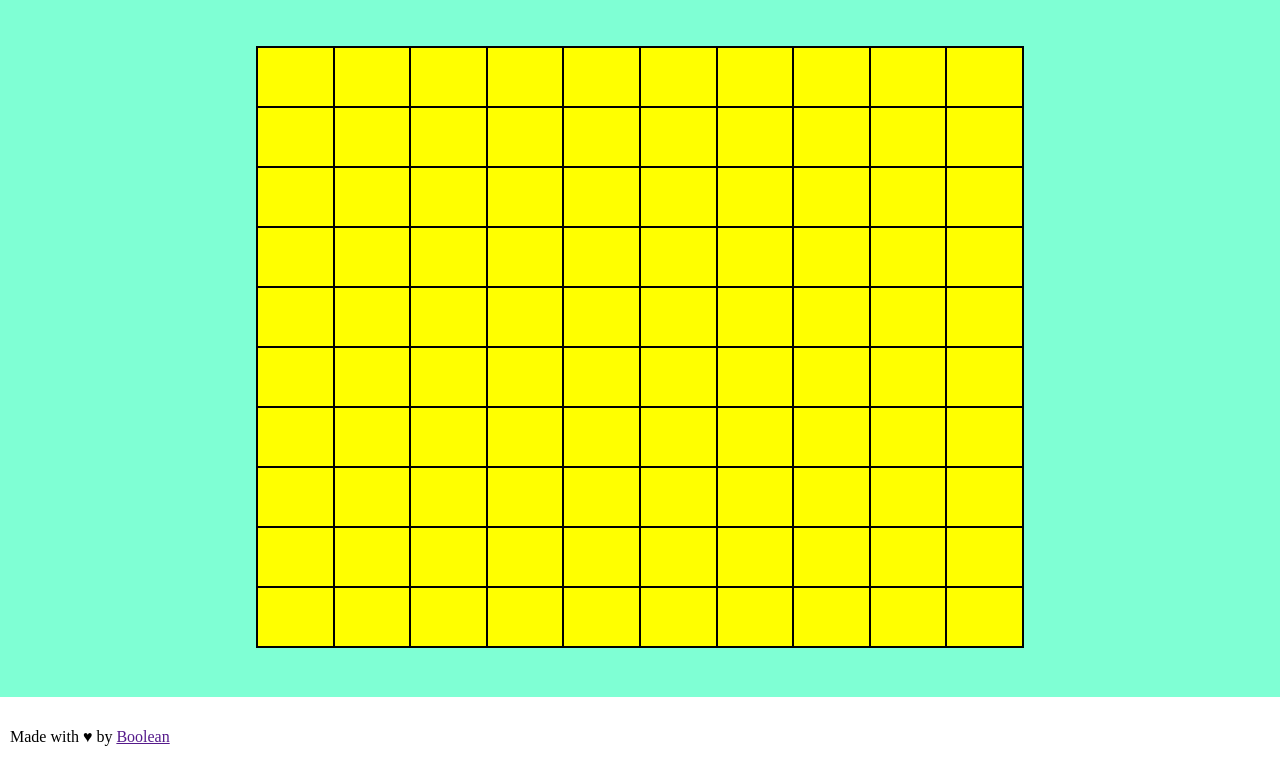
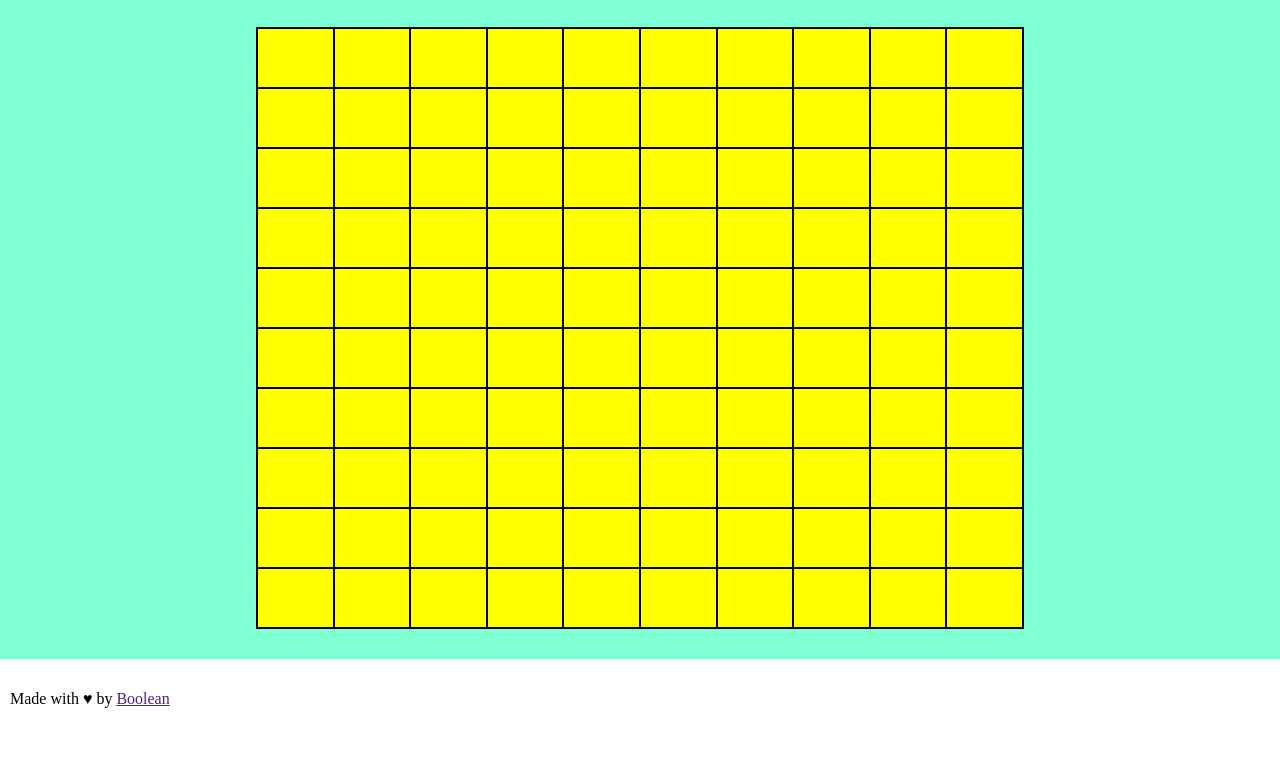
Before and after one commit to TeoFanta99/js-campominato-grid, a plain HTML site: page index.html in a window 1280 px wide. Shown: the part 103-880 px from the top of the page. After the commit the page ends 842 px from the top, so only its background shows below. Drawn offline with Linux system fonts and the light colour scheme.

Commit message:
modifica min-height css

```diff
--- a/style.css
+++ b/style.css
@@ -32,7 +32,7 @@ header img {
 
 main {
     background-color: #7FFFD4;
-    min-height: 700px;
+    min-height: 200px;
     display: flex;
     justify-content: center;
     align-items: center;
```
